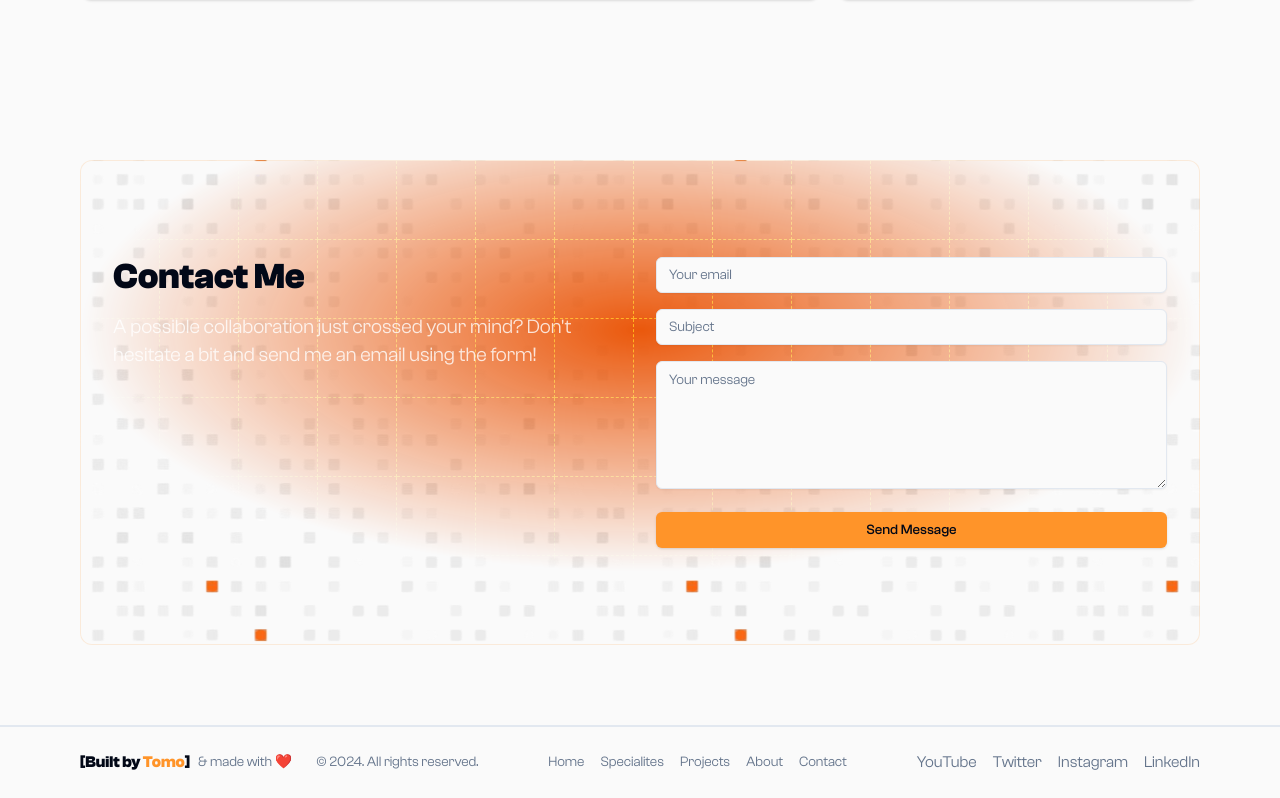
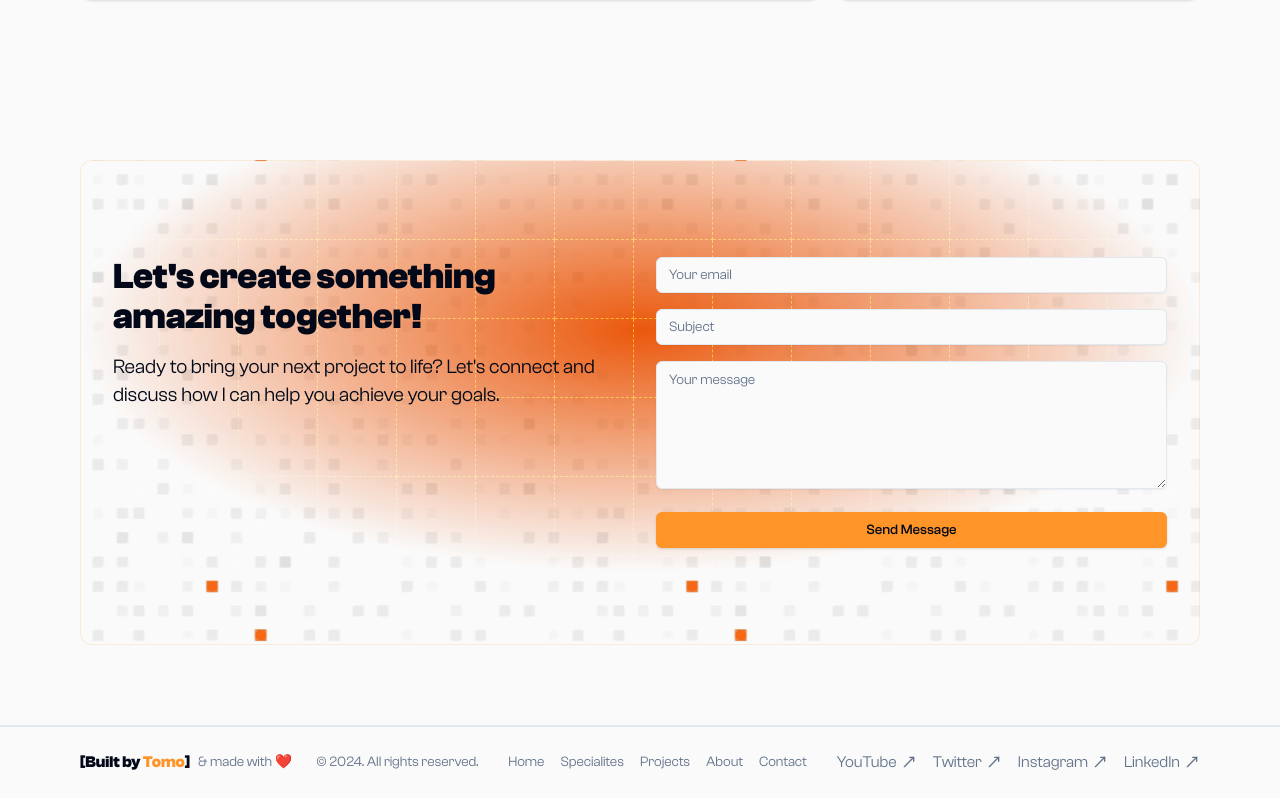
Before and after one commit to 0xtomotech/tomo-portfolio, a Next.js app: page / in a window 1280 px wide. Shown: the part 3294-4092 px from the top of the page. Built offline with nearby package versions, Linux system fonts and the light colour scheme.

Commit message:
preparing for deployment

```diff
--- a/src/components/cta.tsx
+++ b/src/components/cta.tsx
@@ -31,7 +31,7 @@ const useRelativeMousePosition = (to: React.RefObject<HTMLElement>) => {
   useEffect(() => {
     window.addEventListener("mousemove", updateMousePosition);
     return () => window.removeEventListener("mousemove", updateMousePosition);
-  }, []);
+  }, [updateMousePosition]);
 
   return [mouseX, mouseY];
 };
@@ -97,11 +97,11 @@ const CTA: React.FC = () => {
               <div className="grid grid-cols-1 gap-12 md:grid-cols-2 md:gap-8">
                 <div className="flex flex-col justify-start">
                   <h1 className="mb-4 text-4xl font-bold text-foreground">
-                    Contact Me
+                    Let&apos;s create something amazing together!
                   </h1>
-                  <p className="text-xl text-white/80">
-                    A possible collaboration just crossed your mind? Don't
-                    hesitate a bit and send me an email using the form!
+                  <p className="text-xl text-foreground">
+                    Ready to bring your next project to life? Let's connect and
+                    discuss how I can help you achieve your goals.
                   </p>
                 </div>
                 <div className="flex items-center">
--- a/src/components/footer.tsx
+++ b/src/components/footer.tsx
@@ -3,6 +3,7 @@
 import React from "react";
 import Link from "next/link";
 import { motion } from "framer-motion";
+import { MoveUpRight } from "lucide-react";
 
 const links = [
   { name: "Home", hash: "#home" },
@@ -54,10 +55,17 @@ const Footer: React.FC = () => {
                 href={link.url}
                 target="_blank"
                 rel="noopener noreferrer"
-                className="text-muted-foreground hover:text-foreground"
+                className="flex items-center space-x-1 text-muted-foreground hover:text-foreground"
                 whileHover={{ y: -2 }}
               >
-                {link.name}
+                <span>{link.name}</span>
+                <motion.span
+                  initial={{ opacity: 0, x: -5 }}
+                  animate={{ opacity: 1, x: 0 }}
+                  transition={{ duration: 0.2 }}
+                >
+                  <MoveUpRight size={16} />
+                </motion.span>
               </motion.a>
             ))}
           </div>
--- a/src/components/hero.tsx
+++ b/src/components/hero.tsx
@@ -8,14 +8,15 @@ const Hero = () => {
         <section className="pb-[10rem]" id="home">
           <div className="flex flex-col items-start">
             <h1 className="mb-2 max-w-[600px] text-4xl font-bold sm:text-5xl">
-              Hello there... I'm <span className="text-primary">Tomo</span>!
+              Hello there... I&apos;m <span className="text-primary">Tomo</span>
+              !
             </h1>
             <h1 className="mb-8 max-w-[600px] text-3xl font-medium sm:text-5xl">
               A developer, problem solver, and business expert.
             </h1>
             <p className="mb-2 max-w-[600px] text-xl text-muted-foreground">
-              I love webdev, data analytics and I'm passionate about developing
-              ideas and building projects.
+              I love webdev, data analytics and I&apos;m passionate about
+              developing ideas and building projects.
             </p>
             <p className="mb-8 max-w-[600px] text-xl text-muted-foreground">
               Let me show you a glimpse of my world, and who knows, maybe one
```
